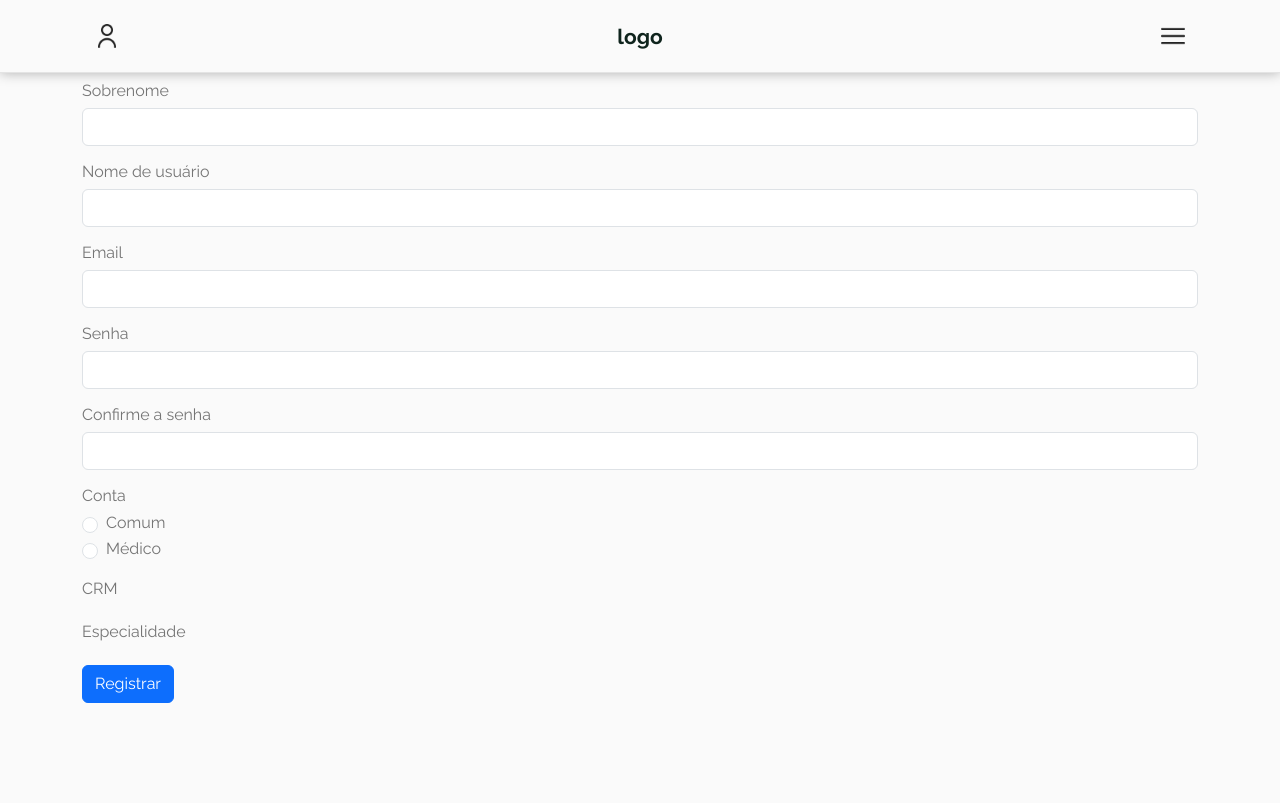
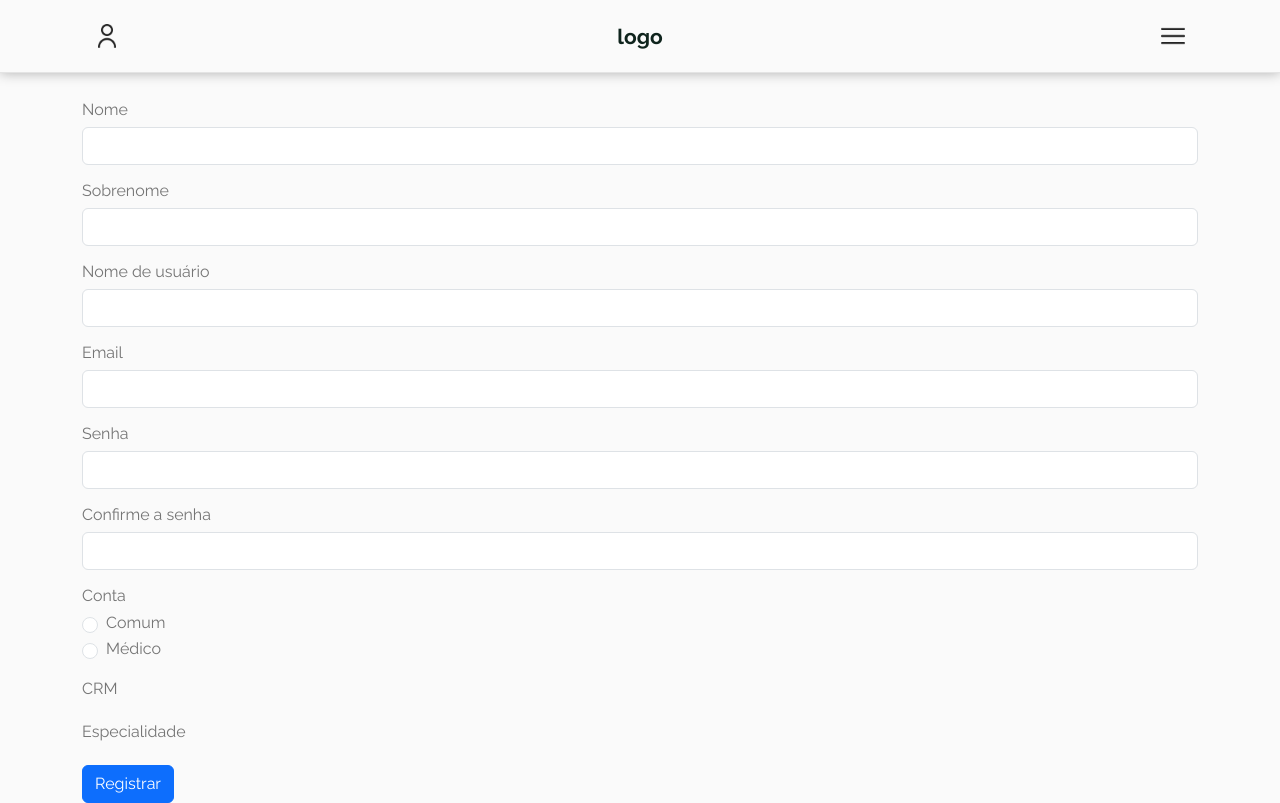
Before and after one commit to jvitor-alol/Saude-Solidaria, a Flask app: page /register in a window 1280 px wide. Before the commit the page ends 703 px from the top, so only its background shows below. Run offline with Flask 3, Linux system fonts and the light colour scheme; some libraries are stand-ins or nearby versions.

Commit message:
`fix`: add margin-top em register.html

```diff
--- a/src/app/templates/register.html
+++ b/src/app/templates/register.html
@@ -1,6 +1,6 @@
 {% extends "base.html" %} {% from 'bootstrap5/form.html' import render_form %}
 {% block content %}
-<div class="container">
+<div class="container" style="margin-top: 100px">
   <form method="POST" action="{{ url_for('views.register') }}">
     {{ render_form(form) }}
   </form>
```
